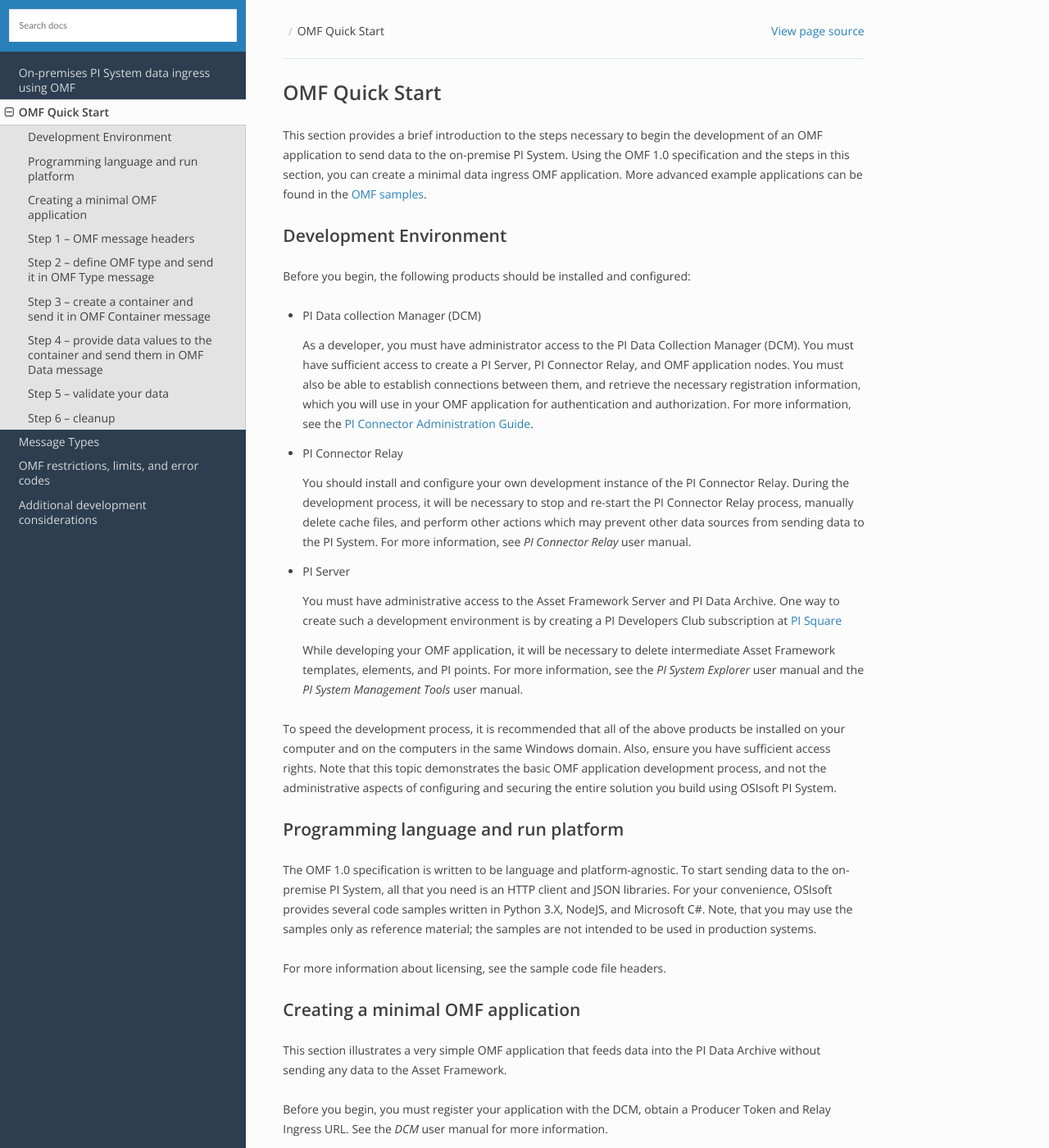
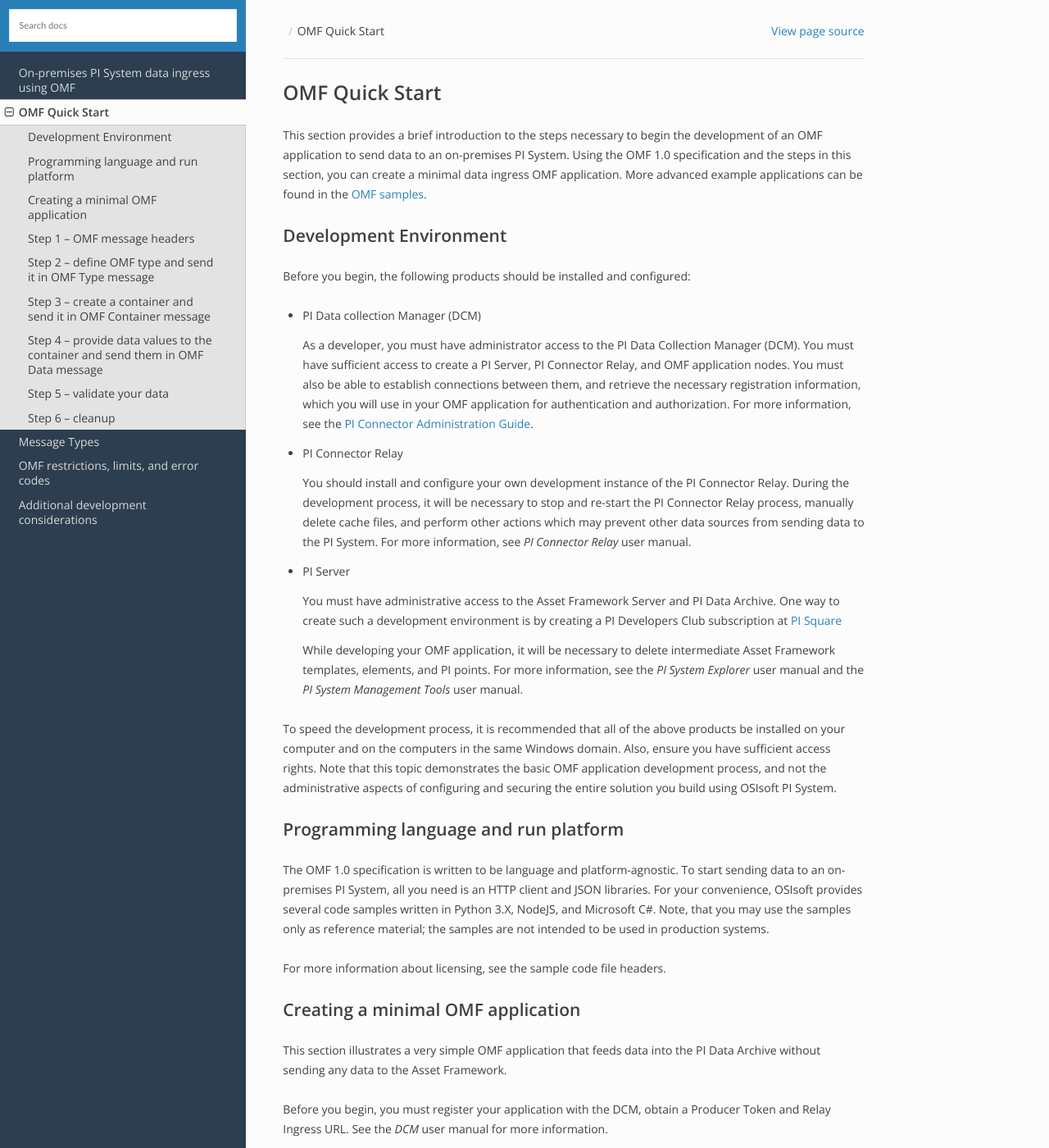
Before and after one commit to osisoft/OMF-Developer-Companion-Guide, a Sphinx documentation site: the page built from docs/OMF_Quick_Start.rst, in a window 1280 px wide and 1400 px high. Shown: the whole window at 82% size. Built offline with Sphinx 7.4.7 and the Read the Docs theme 2.0.0, drawn with Linux system fonts in a browser that asks for light colours; some of the changed text lies outside the part shown.

Commit message:
Update OMF_Quick_Start.rst

```diff
--- a/docs/OMF_Quick_Start.rst
+++ b/docs/OMF_Quick_Start.rst
@@ -4,7 +4,7 @@
 ===============
 
 This section provides a brief introduction to the steps necessary to begin the development of an OMF application to send
-data to the on-premise PI System. Using the OMF 1.0
+data to an on-premises PI System. Using the OMF 1.0
 specification and the steps in this section, you can create a minimal data ingress OMF application. More
 advanced example applications can be found in the `OMF samples
 <https://github.com/osisoft/OMF-Samples>`_.
@@ -50,8 +50,8 @@
 Programming language and run platform
 -------------------------------------
 
-The OMF 1.0 specification is written to be language and platform-agnostic. To start sending data to the on-premise PI
-System, all that you need is an HTTP client and JSON libraries. For your convenience, OSIsoft provides several
+The OMF 1.0 specification is written to be language and platform-agnostic. To start sending data to an on-premises PI
+System, all you need is an HTTP client and JSON libraries. For your convenience, OSIsoft provides several
 code samples written in Python 3.X, NodeJS, and Microsoft C#. Note, that you may use the samples only as
 reference material; the samples are not intended to be used in production systems.
 
@@ -199,7 +199,7 @@
 Step 5 – validate your data
 ---------------------------
 
-You should validate that the data was created successfully in the on-premise PI System.
+You should validate that the data was created successfully in the on-premises PI System.
 This simple example creates one PI point and stores three value in it.
 
 To validate, open PI System Management Tools, navigate to Points/Point Builder, and search for your PI point.
```
